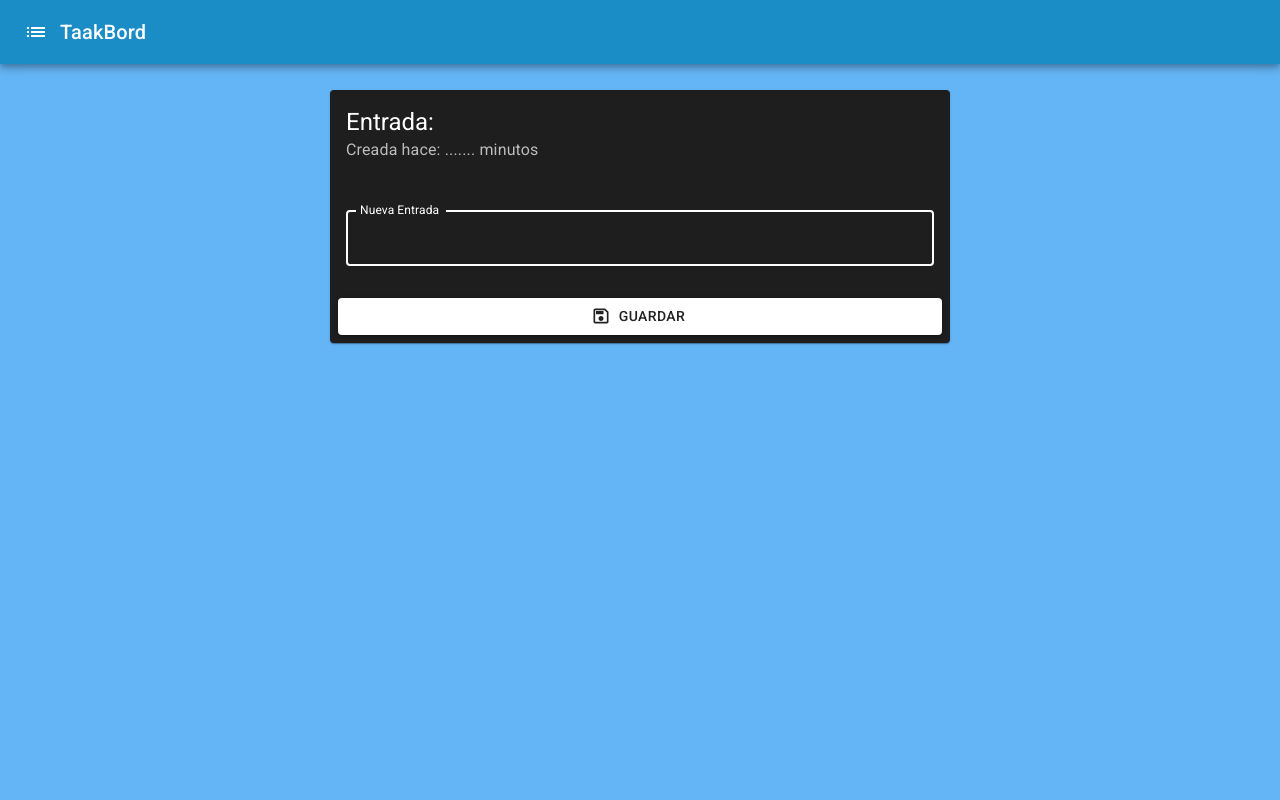
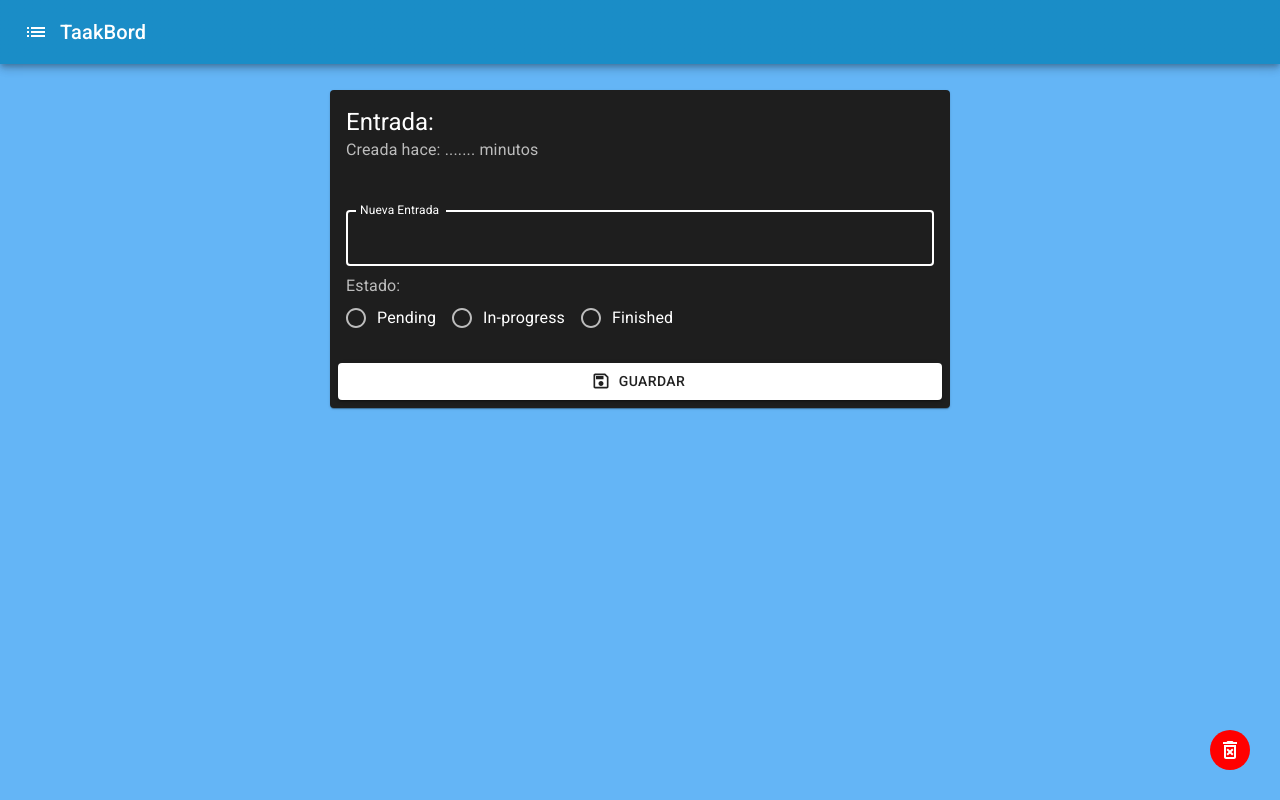
Before and after one commit to vhtoledo/TaakBord-App, a Next.js app: page /entries/1 in a window 1280 px wide. Built offline with nearby package versions, Linux system fonts and the light colour scheme; no server answers; the database is empty.

Commit message:
terminar maquetar pagina de editar entradas

```diff
--- a/pages/entries/[id].tsx
+++ b/pages/entries/[id].tsx
@@ -1,7 +1,10 @@
-import { Card, Grid, CardHeader, CardContent, TextField, CardActions, Button } from '@mui/material';
+import { Card, Grid, CardHeader, CardContent, TextField, CardActions, Button, FormControl, FormLabel, RadioGroup, FormControlLabel, Radio, capitalize, IconButton } from '@mui/material';
 import SaveOutlinedIcon from '@mui/icons-material/SaveOutlined';
+import DeleteForeverOutlinedIcon from '@mui/icons-material/DeleteForeverOutlined';
 import { Layout } from '../../components/layouts/Layout';
+import { EntryStatus } from '@/interfaces';
 
+const validStatus: EntryStatus[] = ['pending', 'in-progress', 'finished'];
 
 const EntryPage = () => {
   return (
@@ -28,6 +31,24 @@ const EntryPage = () => {
                             label="Nueva Entrada"
                         />
 
+                        <FormControl>
+                            <FormLabel>Estado:</FormLabel>
+                            <RadioGroup
+                                row
+                            >
+                                {
+                                    validStatus.map( option => (
+                                        <FormControlLabel
+                                            key={ option }
+                                            value={ option }
+                                            control={ <Radio/> }
+                                            label={ capitalize(option)}
+                                        />
+                                    ))
+                                }
+                            </RadioGroup>
+                        </FormControl>
+
                         {/* RADIO */}
 
                     </CardContent>
@@ -47,6 +68,18 @@ const EntryPage = () => {
 
         </Grid>
 
+        <IconButton sx={{
+            position:'fixed',
+            bottom: 30,
+            right: 30,
+            backgroundColor: 'red'
+
+        }}
+
+        >
+            <DeleteForeverOutlinedIcon/>
+        </IconButton>
+
     </Layout>
   )
 }
```
